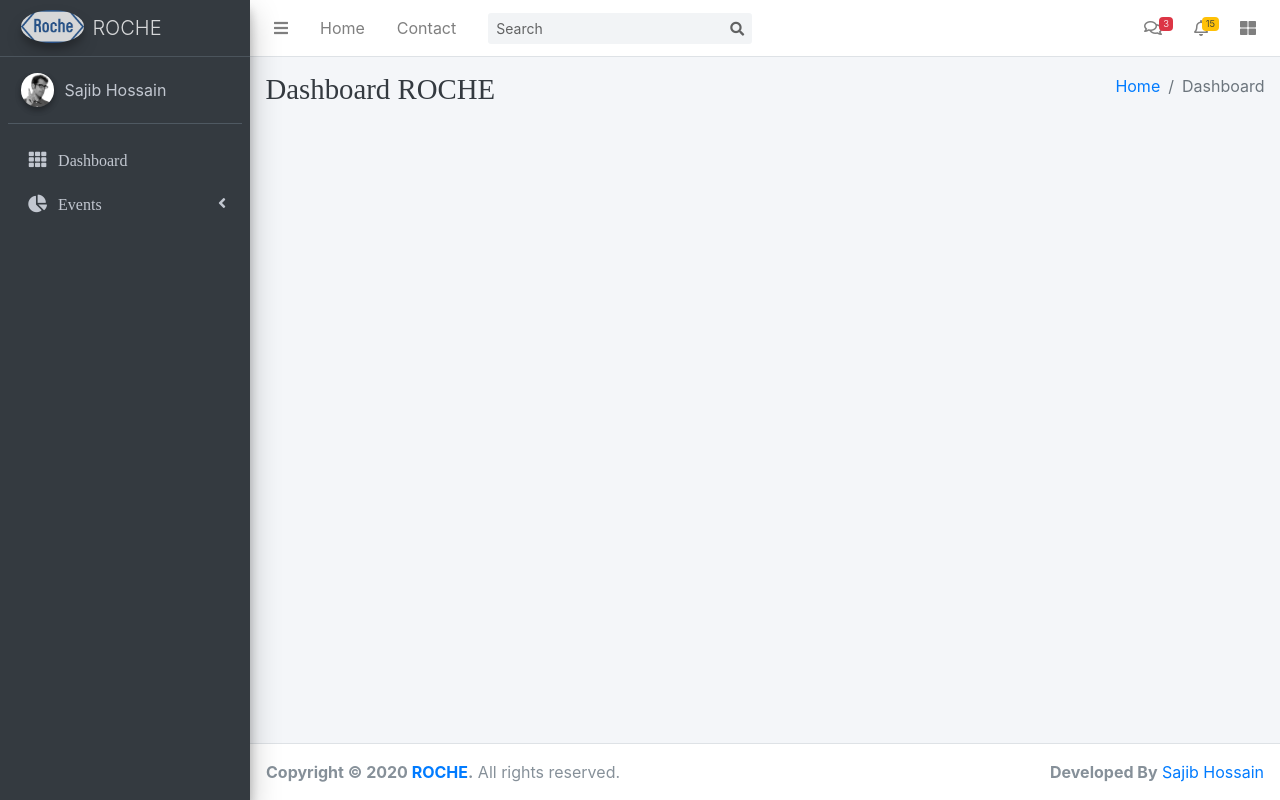
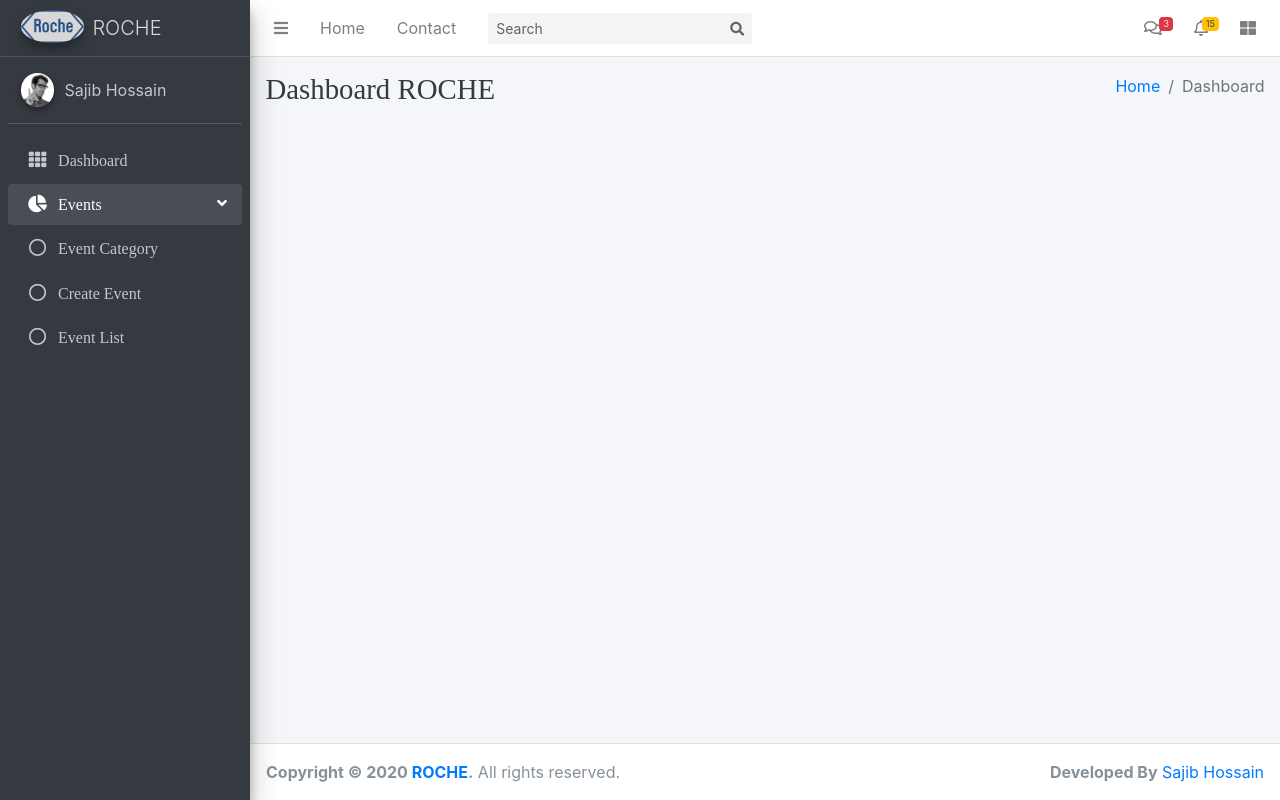
Before and after one commit to noel319/event-manage-system, a Django app: page / in a window 1280 px wide. Run offline with Django 3.2, Linux system fonts and the light colour scheme; some libraries are stand-ins or nearby versions.

Commit message:
set open menu

```diff
--- a/templates/base/sidebar.html
+++ b/templates/base/sidebar.html
@@ -33,7 +33,7 @@
               </p>
             </a>
           </li>
-          <li class="nav-item has-treeview">
+          <li class="nav-item has-treeview menu-open">
             <a href="#" class="nav-link">
               <i class="nav-icon fas fa-chart-pie"></i>
               <p>
```
